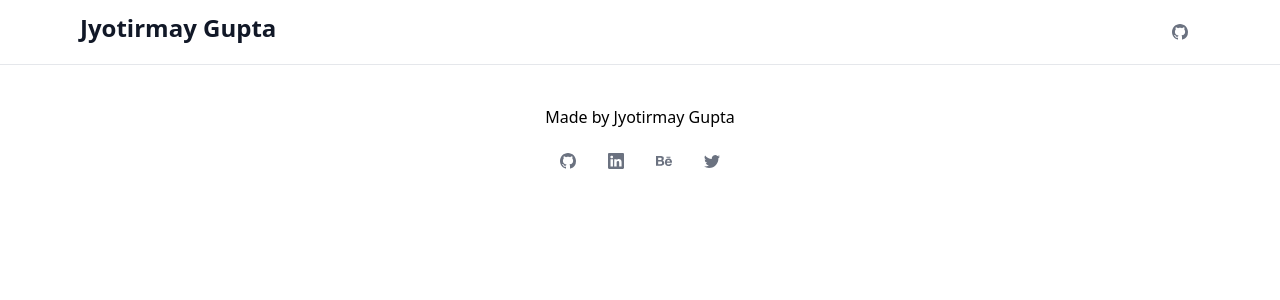
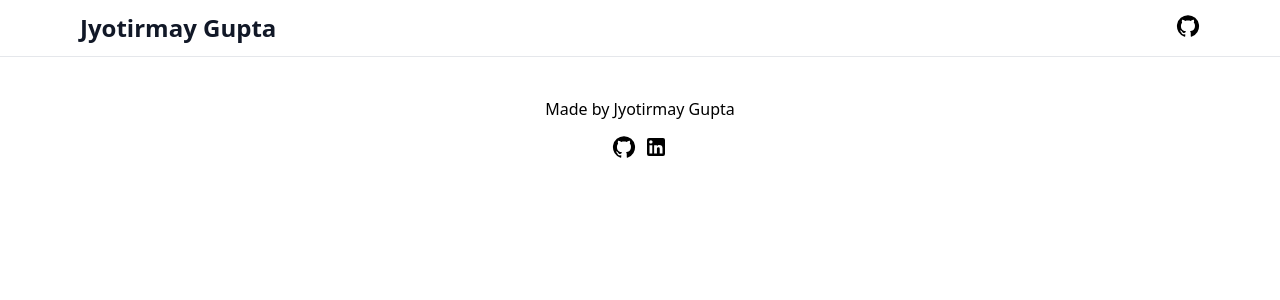
Before and after one commit to jyotirmaygithub/Personal-Portfolio, a React (Create React App) app: page / in a window 1280 px wide. Shown: the top 300 px of the page. Built offline with nearby package versions, Linux system fonts and the light colour scheme.

Commit message:
use of SVG from material ui

```diff
--- a/package.json
+++ b/package.json
@@ -3,12 +3,17 @@
   "version": "0.1.0",
   "private": true,
   "dependencies": {
+    "@emotion/react": "^11.11.3",
+    "@emotion/styled": "^11.11.0",
     "@heroicons/react": "^2.1.1",
+    "@mui/icons-material": "^5.15.10",
+    "@mui/material": "^5.15.10",
     "@testing-library/jest-dom": "^5.17.0",
     "@testing-library/react": "^13.4.0",
     "@testing-library/user-event": "^13.5.0",
     "react": "^18.2.0",
     "react-dom": "^18.2.0",
+    "react-router-dom": "^6.22.1",
     "react-scripts": "5.0.1",
     "web-vitals": "^2.1.4"
   },
--- a/src/App.js
+++ b/src/App.js
@@ -1,13 +1,18 @@
 import './App.css';
 import Home from "./Pages/Home"
+import { BrowserRouter as Router, Routes, Route } from "react-router-dom";
 import Navbar from  "./Layout/Navbar"
 import Footer  from './Layout/Footer';
 
 function App() {
   return (
     <>
-    <Navbar/>
-    <Footer/>
+
+    <Router>
+      <Routes>
+        <Route path="/" element={<Home />}></Route>
+      </Routes>
+    </Router>
     </>
   );
 }
--- a/src/Layout/Footer.js
+++ b/src/Layout/Footer.js
@@ -1,89 +1,25 @@
-import React from 'react';
+import React from "react";
+import GitHubIcon from "@mui/icons-material/GitHub";
+import LinkedInIcon from "@mui/icons-material/LinkedIn";
 
-const Footer = () => {
-  const iconStyle =
-    'inline-flex justify-center items-center w-10 h-10 text-center text-gray-500 hover:bg-gray-100 rounded-full transition';
+export default function Footer(){
   return (
     <footer className="mt-auto w-full max-w-[85rem] py-10 px-4 sm:px-6 lg:px-8 mx-auto">
       <div className="text-center">
         Made by Jyotirmay Gupta
         <div className="mt-3 space-x-2">
           <a
-            className={`${iconStyle}, hover:text-github`}
-            href="https://github.com/vikrammahto"
             target="_blank"
+            href="https://github.com/jyotirmaygithub?tab=repositories"
             rel="noreferrer"
-            aria-label="Follow me on Github"
           >
-            <svg
-              xmlns="http://www.w3.org/2000/svg"
-              width="16"
-              height="16"
-              fill="currentColor"
-              className="bi bi-github"
-              viewBox="0 0 16 16"
-            >
-              <path d="M8 0C3.58 0 0 3.58 0 8c0 3.54 2.29 6.53 5.47 7.59.4.07.55-.17.55-.38 0-.19-.01-.82-.01-1.49-2.01.37-2.53-.49-2.69-.94-.09-.23-.48-.94-.82-1.13-.28-.15-.68-.52-.01-.53.63-.01 1.08.58 1.23.82.72 1.21 1.87.87 2.33.66.07-.52.28-.87.51-1.07-1.78-.2-3.64-.89-3.64-3.95 0-.87.31-1.59.82-2.15-.08-.2-.36-1.02.08-2.12 0 0 .67-.21 2.2.82.64-.18 1.32-.27 2-.27.68 0 1.36.09 2 .27 1.53-1.04 2.2-.82 2.2-.82.44 1.1.16 1.92.08 2.12.51.56.82 1.27.82 2.15 0 3.07-1.87 3.75-3.65 3.95.29.25.54.73.54 1.48 0 1.07-.01 1.93-.01 2.2 0 .21.15.46.55.38A8.012 8.012 0 0 0 16 8c0-4.42-3.58-8-8-8z" />
-            </svg>
+            <GitHubIcon />
           </a>
-          <a
-            href="https://www.linkedin.com/in/vikrammahto/"
-            target="_blank"
-            rel="noreferrer"
-            className={`${iconStyle}, hover:text-linkedin`}
-            aria-label="Follow me on LinkedIn"
-          >
-            <svg
-              xmlns="http://www.w3.org/2000/svg"
-              width="16"
-              height="16"
-              fill="currentColor"
-              className="bi bi-linkedin"
-              viewBox="0 0 16 16"
-            >
-              <path d="M0 1.146C0 .513.526 0 1.175 0h13.65C15.474 0 16 .513 16 1.146v13.708c0 .633-.526 1.146-1.175 1.146H1.175C.526 16 0 15.487 0 14.854V1.146zm4.943 12.248V6.169H2.542v7.225h2.401zm-1.2-8.212c.837 0 1.358-.554 1.358-1.248-.015-.709-.52-1.248-1.342-1.248-.822 0-1.359.54-1.359 1.248 0 .694.521 1.248 1.327 1.248h.016zm4.908 8.212V9.359c0-.216.016-.432.08-.586.173-.431.568-.878 1.232-.878.869 0 1.216.662 1.216 1.634v3.865h2.401V9.25c0-2.22-1.184-3.252-2.764-3.252-1.274 0-1.845.7-2.165 1.193v.025h-.016a5.54 5.54 0 0 1 .016-.025V6.169h-2.4c.03.678 0 7.225 0 7.225h2.4z" />
-            </svg>
-          </a>
-          <a
-            href="https://www.behance.net/vikrammahto"
-            target="_blank"
-            rel="noreferrer"
-            className={`${iconStyle}, hover:text-behance`}
-            aria-label="Follow me on Behance"
-          >
-            <svg
-              xmlns="http://www.w3.org/2000/svg"
-              width="16"
-              height="16"
-              fill="currentColor"
-              className="bi bi-behance"
-              viewBox="0 0 16 16"
-            >
-              <path d="M4.654 3c.461 0 .887.035 1.278.14.39.07.711.216.996.391.286.176.497.426.641.747.14.32.216.711.216 1.137 0 .496-.106.922-.356 1.242-.215.32-.566.606-.997.817.606.176 1.067.496 1.348.922.281.426.461.957.461 1.563 0 .496-.105.922-.285 1.278a2.317 2.317 0 0 1-.782.887c-.32.215-.711.39-1.137.496a5.329 5.329 0 0 1-1.278.176L0 12.803V3h4.654zm-.285 3.978c.39 0 .71-.105.957-.285.246-.18.355-.497.355-.887 0-.216-.035-.426-.105-.567a.981.981 0 0 0-.32-.355 1.84 1.84 0 0 0-.461-.176c-.176-.035-.356-.035-.567-.035H2.17v2.31c0-.005 2.2-.005 2.2-.005zm.105 4.193c.215 0 .426-.035.606-.07.176-.035.356-.106.496-.216s.25-.215.356-.39c.07-.176.14-.391.14-.641 0-.496-.14-.852-.426-1.102-.285-.215-.676-.32-1.137-.32H2.17v2.734h2.305v.005zm6.858-.035c.286.285.711.426 1.278.426.39 0 .746-.106 1.032-.286.285-.215.46-.426.53-.64h1.74c-.286.851-.712 1.457-1.278 1.848-.566.355-1.243.566-2.06.566a4.135 4.135 0 0 1-1.527-.285 2.827 2.827 0 0 1-1.137-.782 2.851 2.851 0 0 1-.712-1.172c-.175-.461-.25-.957-.25-1.528 0-.531.07-1.032.25-1.493.18-.46.426-.852.747-1.207.32-.32.711-.606 1.137-.782a4.018 4.018 0 0 1 1.493-.285c.606 0 1.137.105 1.598.355.46.25.817.532 1.102.958.285.39.496.851.641 1.348.07.496.105.996.07 1.563h-5.15c0 .58.21 1.11.496 1.396zm2.24-3.732c-.25-.25-.642-.391-1.103-.391-.32 0-.566.07-.781.176-.215.105-.356.25-.496.39a.957.957 0 0 0-.25.497c-.036.175-.07.32-.07.46h3.196c-.07-.526-.25-.882-.497-1.132zm-3.127-3.728h3.978v.957h-3.978v-.957z" />
-            </svg>
-          </a>
-          <a
-            href="https://twitter.com/here_vikram"
-            target="_blank"
-            rel="noreferrer"
-            className={`${iconStyle}, hover:text-twitter`}
-            aria-label="Follow me on Twitter"
-          >
-            <svg
-              xmlns="http://www.w3.org/2000/svg"
-              width="16"
-              height="16"
-              fill="currentColor"
-              className="bi bi-twitter"
-              viewBox="0 0 16 16"
-            >
-              <path d="M5.026 15c6.038 0 9.341-5.003 9.341-9.334 0-.14 0-.282-.006-.422A6.685 6.685 0 0 0 16 3.542a6.658 6.658 0 0 1-1.889.518 3.301 3.301 0 0 0 1.447-1.817 6.533 6.533 0 0 1-2.087.793A3.286 3.286 0 0 0 7.875 6.03a9.325 9.325 0 0 1-6.767-3.429 3.289 3.289 0 0 0 1.018 4.382A3.323 3.323 0 0 1 .64 6.575v.045a3.288 3.288 0 0 0 2.632 3.218 3.203 3.203 0 0 1-.865.115 3.23 3.23 0 0 1-.614-.057 3.283 3.283 0 0 0 3.067 2.277A6.588 6.588 0 0 1 .78 13.58a6.32 6.32 0 0 1-.78-.045A9.344 9.344 0 0 0 5.026 15z" />
-            </svg>
+          <a href="https://www.linkedin.com/in/jyotirmay-gupta/">
+            <LinkedInIcon />
           </a>
         </div>
       </div>
     </footer>
   );
 };
-
-export default Footer;
--- a/src/Layout/Navbar.js
+++ b/src/Layout/Navbar.js
@@ -1,7 +1,8 @@
 import React from "react";
+import GitHubIcon from '@mui/icons-material/GitHub';
 
 
-const Header = () => {
+export default function Header(){
   return (
     <header className="sticky top-0 z-40 flex-none mx-auto w-full bg-white/90 dark:bg-gray-900/90 backdrop-blur-sm border-b dark:border-b-0">
       <div className="py-3 px-3 mx-auto w-full flex justify-between align-middle max-w-6xl md:px-4">
@@ -9,28 +10,11 @@ const Header = () => {
           Jyotirmay Gupta
         </p>
         <div className="flex">
-          <a
-            href="https://github.com/vikrammahto"
-            className="inline-flex justify-center items-center w-10 h-10 text-center text-gray-500 hover:bg-gray-100 rounded-full transition"
-            aria-label="View my projects on Github"
-            target="_blank"
-            rel="noreferrer"
-          >
-            <svg
-              xmlns="http://www.w3.org/2000/svg"
-              width="16"
-              height="16"
-              fill="currentColor"
-              className="bi bi-github"
-              viewBox="0 0 16 16"
-            >
-              <path d="M8 0C3.58 0 0 3.58 0 8c0 3.54 2.29 6.53 5.47 7.59.4.07.55-.17.55-.38 0-.19-.01-.82-.01-1.49-2.01.37-2.53-.49-2.69-.94-.09-.23-.48-.94-.82-1.13-.28-.15-.68-.52-.01-.53.63-.01 1.08.58 1.23.82.72 1.21 1.87.87 2.33.66.07-.52.28-.87.51-1.07-1.78-.2-3.64-.89-3.64-3.95 0-.87.31-1.59.82-2.15-.08-.2-.36-1.02.08-2.12 0 0 .67-.21 2.2.82.64-.18 1.32-.27 2-.27.68 0 1.36.09 2 .27 1.53-1.04 2.2-.82 2.2-.82.44 1.1.16 1.92.08 2.12.51.56.82 1.27.82 2.15 0 3.07-1.87 3.75-3.65 3.95.29.25.54.73.54 1.48 0 1.07-.01 1.93-.01 2.2 0 .21.15.46.55.38A8.012 8.012 0 0 0 16 8c0-4.42-3.58-8-8-8z" />
-            </svg>
-          </a>{" "}
+          <a href="https://github.com/jyotirmaygithub?tab=repositories">
+          <GitHubIcon  />
+          </a>
         </div>
       </div>
     </header>
   );
 };
-
-export default Header;
--- a/src/Pages/Home.js
+++ b/src/Pages/Home.js
@@ -1,10 +1,12 @@
 import React from 'react'
-import Navbar from "../Components/Navbar"
+import Navbar from "../Layout/Navbar"
+import Footer from "../Layout/Footer"
 
 export default function Home() {
   return (
     <div>
       <Navbar/>
+      <Footer/>
     </div>
   )
 }
```
Also changed, not shown: 1 other file (tests, documents, lock files or other folders).
